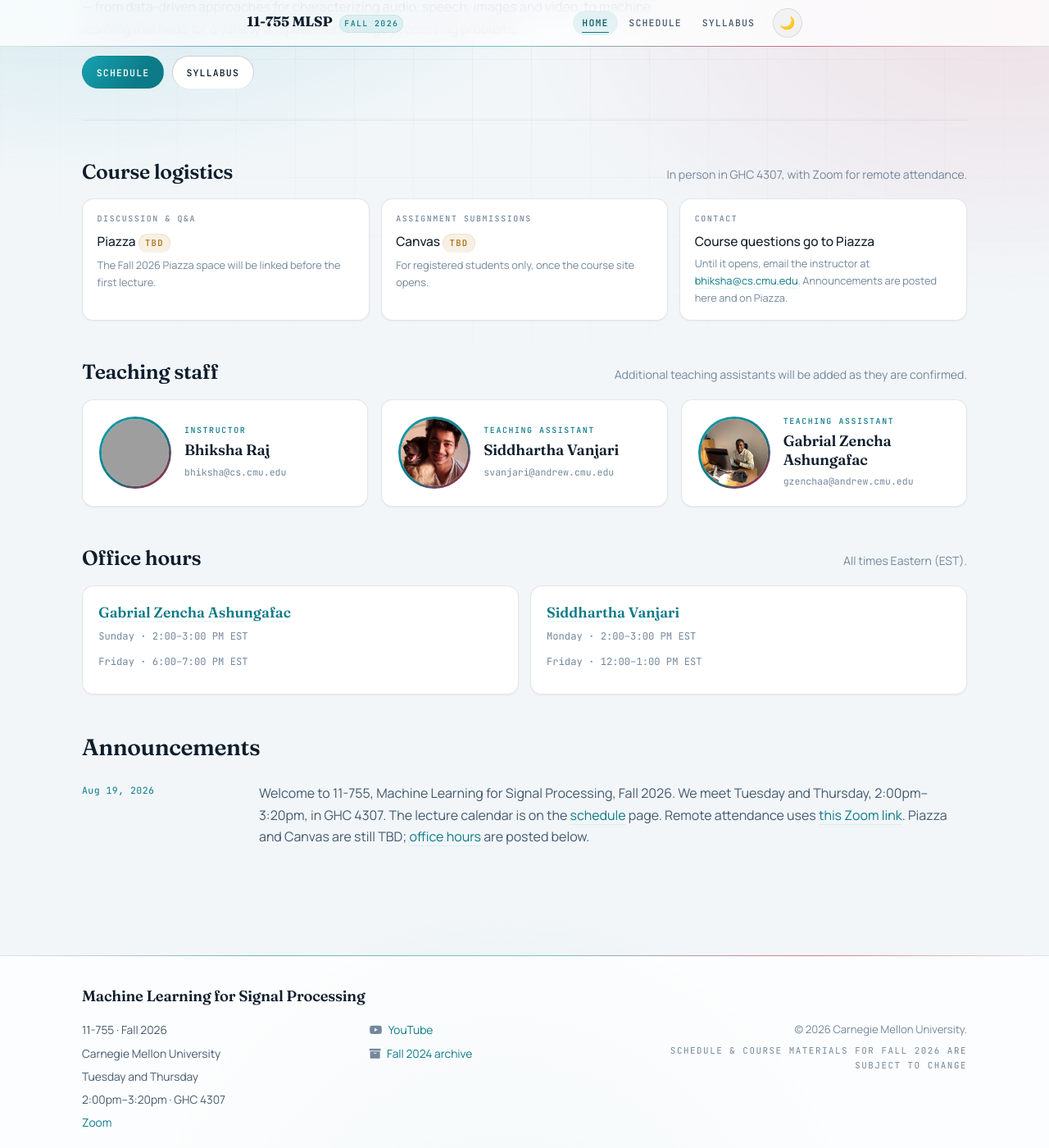
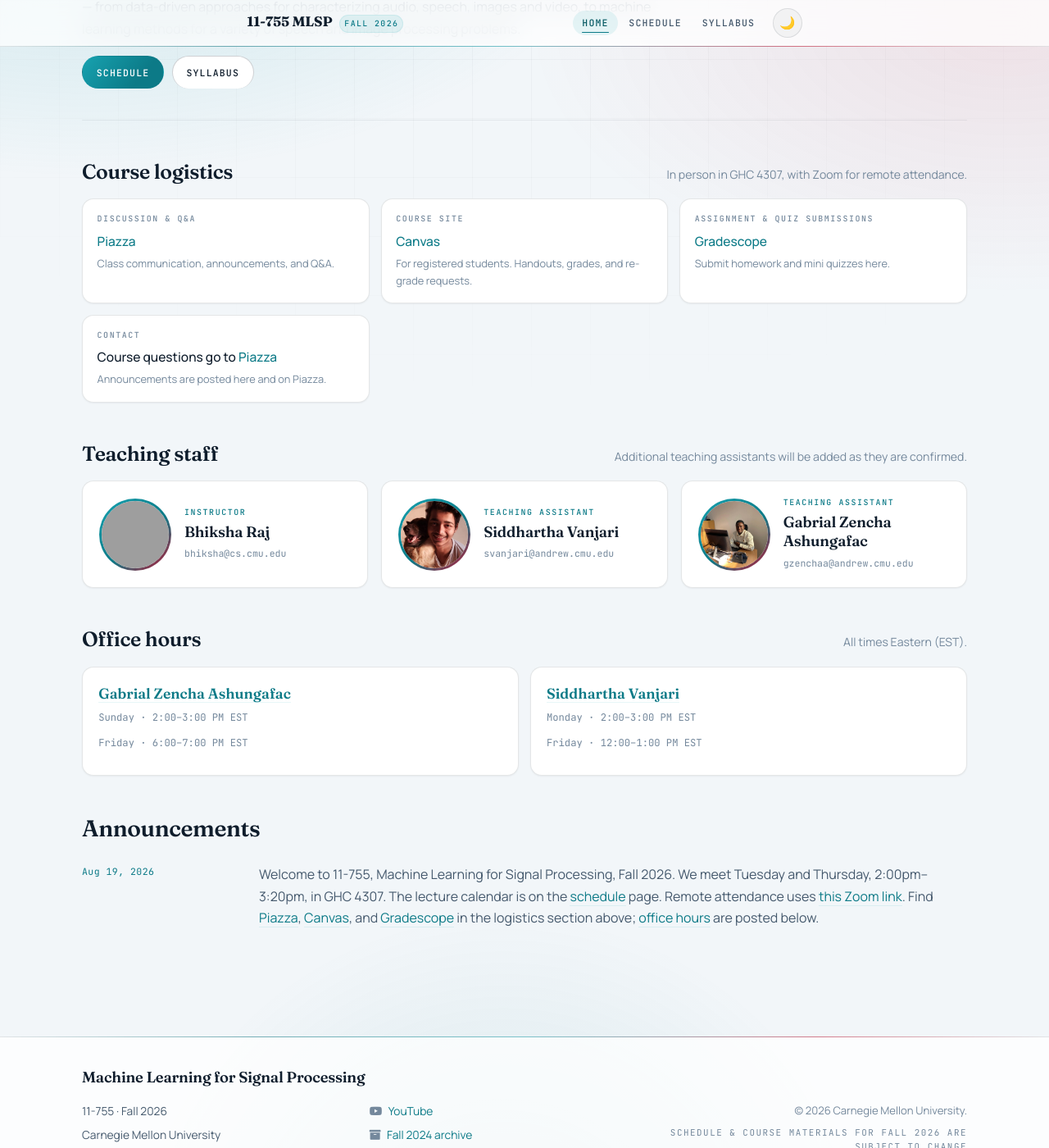
Before and after one commit to cmu-mlsp/mlspcourse, a Jekyll site: the page built from index.html, in a window 1280 px wide and 1400 px high, scrolled down 689 px. Shown: the whole window at 82% size. Built offline with Jekyll 4.4.1, drawn with Linux system fonts in a browser that asks for light colours; nearby versions of some CDN libraries; the list of posts is cut into pages by our own code; comment, search, counter and statistics services are not loaded; grey boxes are pictures that could not be loaded.

Commit message:
Publish Fall 2026 Piazza, Canvas, and Gradescope links.
Students can now reach course platforms from the home page logistics cards and syllabus instead of TBD placeholders.

Co-authored-by: Cursor <cursoragent@cursor.com>

```diff
--- a/index.html
+++ b/index.html
@@ -61,7 +61,7 @@ title: "11-755 MLSP"
 
     <hr class="signal-rule" />
 
-    <!-- Logistics: Piazza and Canvas remain TBD. -->
+    <!-- Logistics: Piazza, Canvas, and Gradescope. -->
     <section class="section" id="logistics">
       <div class="section__head">
         <h2>Course logistics</h2>
@@ -71,27 +71,26 @@ title: "11-755 MLSP"
       <ul class="info-grid">
         <li class="info-card">
           <span class="info-card__label">Discussion &amp; Q&amp;A</span>
-          <span class="info-card__value">Piazza <span class="chip chip--tbd">TBD</span></span>
-          <span class="info-card__hint">The Fall 2026 Piazza space will be linked before the first lecture.</span>
-          {% comment %} TODO: restore with the Fall 2026 Piazza space.
-          <span class="info-card__value"><a href="https://piazza.com/class/mermbw88t0k3ok" target="_blank">Piazza</a></span>
-          {% endcomment %}
+          <span class="info-card__value"><a href="https://piazza.com/class/msgc599wzzw1ph" target="_blank" rel="noopener">Piazza</a></span>
+          <span class="info-card__hint">Class communication, announcements, and Q&amp;A.</span>
         </li>
 
         <li class="info-card">
-          <span class="info-card__label">Assignment submissions</span>
-          <span class="info-card__value">Canvas <span class="chip chip--tbd">TBD</span></span>
-          <span class="info-card__hint">For registered students only, once the course site opens.</span>
-          {% comment %} TODO: restore with the Fall 2026 Canvas course.
-          <span class="info-card__value"><a href="https://canvas.cmu.edu/courses/47337" target="_blank">Canvas</a></span>
-          {% endcomment %}
+          <span class="info-card__label">Course site</span>
+          <span class="info-card__value"><a href="https://canvas.cmu.edu/courses/53620" target="_blank" rel="noopener">Canvas</a></span>
+          <span class="info-card__hint">For registered students. Handouts, grades, and re-grade requests.</span>
+        </li>
+
+        <li class="info-card">
+          <span class="info-card__label">Assignment &amp; quiz submissions</span>
+          <span class="info-card__value"><a href="https://www.gradescope.com/courses/1345228" target="_blank" rel="noopener">Gradescope</a></span>
+          <span class="info-card__hint">Submit homework and mini quizzes here.</span>
         </li>
 
         <li class="info-card">
           <span class="info-card__label">Contact</span>
-          <span class="info-card__value">Course questions go to Piazza</span>
-          <span class="info-card__hint">Until it opens, email the instructor at
-            <a href="mailto:bhiksha@cs.cmu.edu">bhiksha@cs.cmu.edu</a>. Announcements are posted here and on Piazza.</span>
+          <span class="info-card__value">Course questions go to <a href="https://piazza.com/class/msgc599wzzw1ph" target="_blank" rel="noopener">Piazza</a></span>
+          <span class="info-card__hint">Announcements are posted here and on Piazza.</span>
         </li>
       </ul>
     </section>
@@ -205,7 +204,7 @@ title: "11-755 MLSP"
       <table>
         <tr>
           <td class="date">Aug 19, 2026</td>
-          <td class="announcement">Welcome to 11-755, Machine Learning for Signal Processing, Fall 2026. We meet {{ site.meeting_days }}, {{ site.meeting_time }}, in {{ site.meeting_room }}. The lecture calendar is on the <a href="{{ site.baseurl }}/schedule/">schedule</a> page. Remote attendance uses <a href="{{ site.zoom_url }}" target="_blank" rel="noopener">this Zoom link</a>. Piazza and Canvas are still TBD; <a href="#office-hours">office hours</a> are posted below.</td>
+          <td class="announcement">Welcome to 11-755, Machine Learning for Signal Processing, Fall 2026. We meet {{ site.meeting_days }}, {{ site.meeting_time }}, in {{ site.meeting_room }}. The lecture calendar is on the <a href="{{ site.baseurl }}/schedule/">schedule</a> page. Remote attendance uses <a href="{{ site.zoom_url }}" target="_blank" rel="noopener">this Zoom link</a>. Find <a href="https://piazza.com/class/msgc599wzzw1ph" target="_blank" rel="noopener">Piazza</a>, <a href="https://canvas.cmu.edu/courses/53620" target="_blank" rel="noopener">Canvas</a>, and <a href="https://www.gradescope.com/courses/1345228" target="_blank" rel="noopener">Gradescope</a> in the logistics section above; <a href="#office-hours">office hours</a> are posted below.</td>
         </tr>
       </table>
     </section>
```
Also changed, not shown: _pages/syllabus.md (+3 -19 lines).
